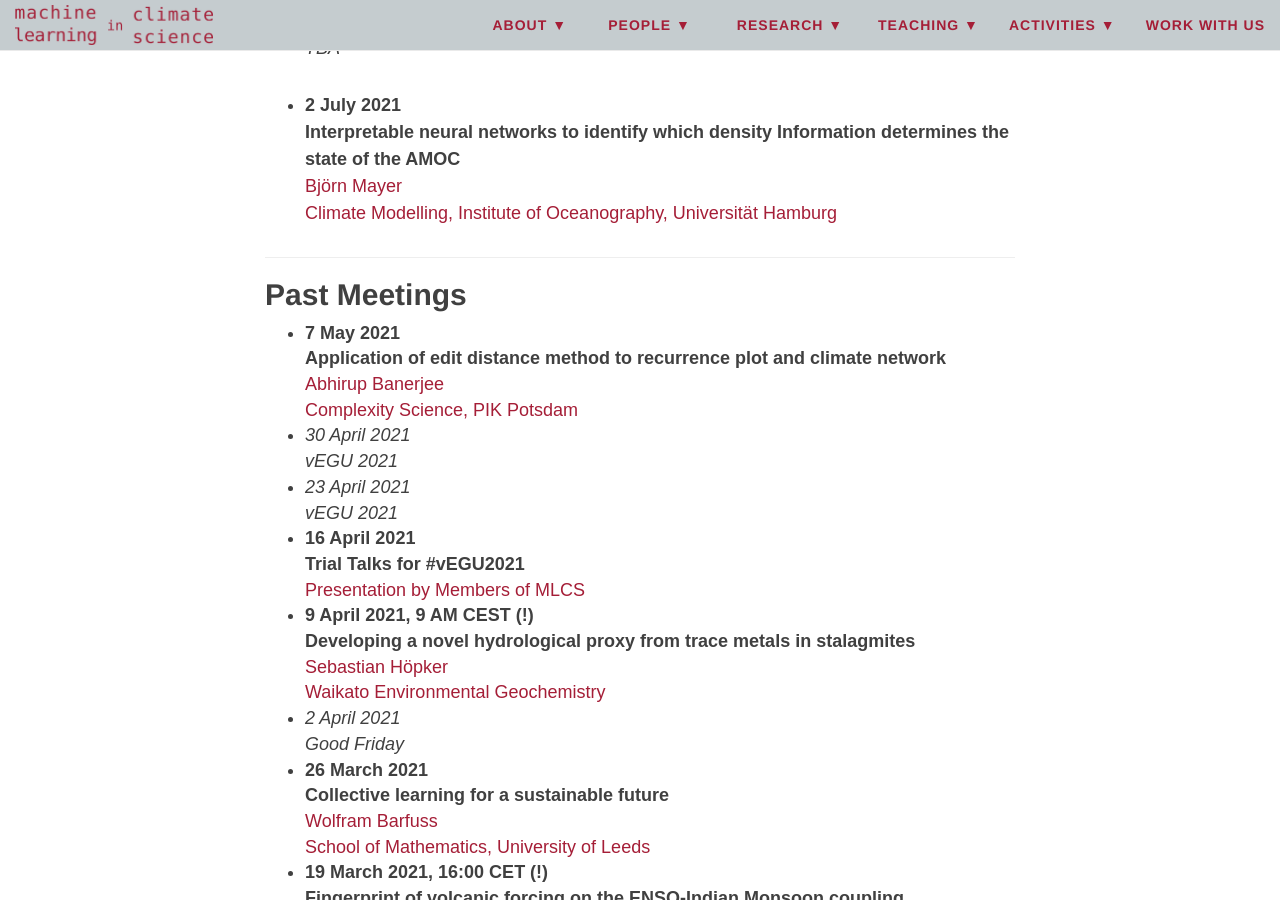
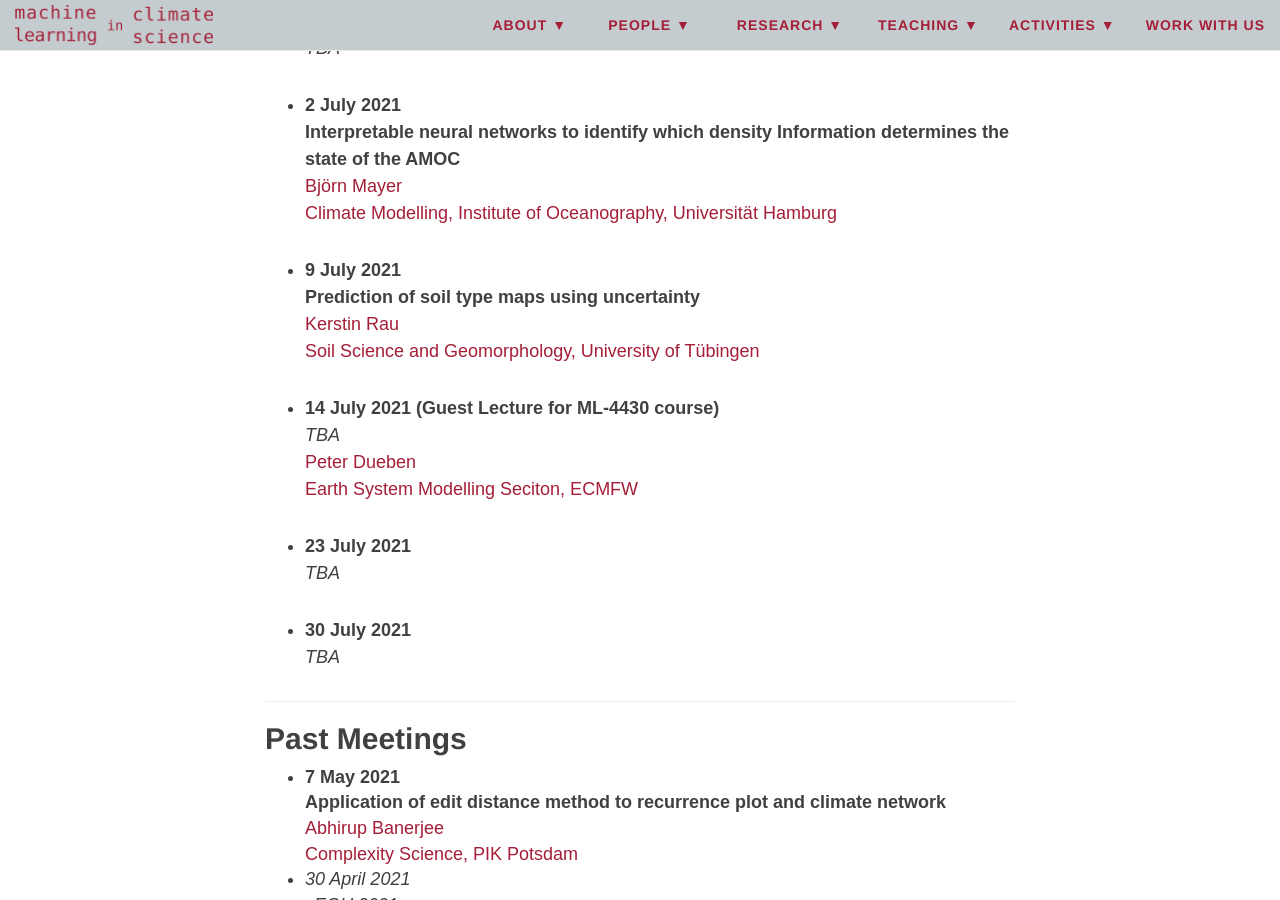
Before and after one commit to mlcs/mlcs.github.io, a Jekyll site: the page built from activities/group-meetings.md, in a window 1280 px wide and 900 px high, scrolled down 1711 px. Built offline with Jekyll 4.4.1, drawn with Linux system fonts in a browser that asks for light colours; nearby versions of some CDN libraries.

Commit message:
group meetings -> add Kerstin's and Peter Dueben's talk details and the placeholders until end of July

```diff
--- a/activities/group-meetings.md
+++ b/activities/group-meetings.md
@@ -61,6 +61,22 @@ determines the state of the AMOC**
 [Climate Modelling, Institute of Oceanography, Universität
 Hamburg](https://www.ifm.uni-hamburg.de/en/workareas/climatemodelling.html)
 
++ **9 July 2021**
+**Prediction of soil type maps using uncertainty**
+[Kerstin Rau](https://uni-tuebingen.de/en/153786)
+[Soil Science and Geomorphology, University of Tübingen](https://uni-tuebingen.de/en/104517)
+
++ **14 July 2021 (Guest Lecture for ML-4430 course)**
+_TBA_
+[Peter Dueben](https://www.ecmwf.int/en/about/who-we-are/staff-profiles/peter-dueben)
+[Earth System Modelling Seciton, ECMFW](https://www.ecmwf.int/)
+
++ **23 July 2021**
+_TBA_
+
+
++ **30 July 2021**
+_TBA_
 
 ***
 
```
